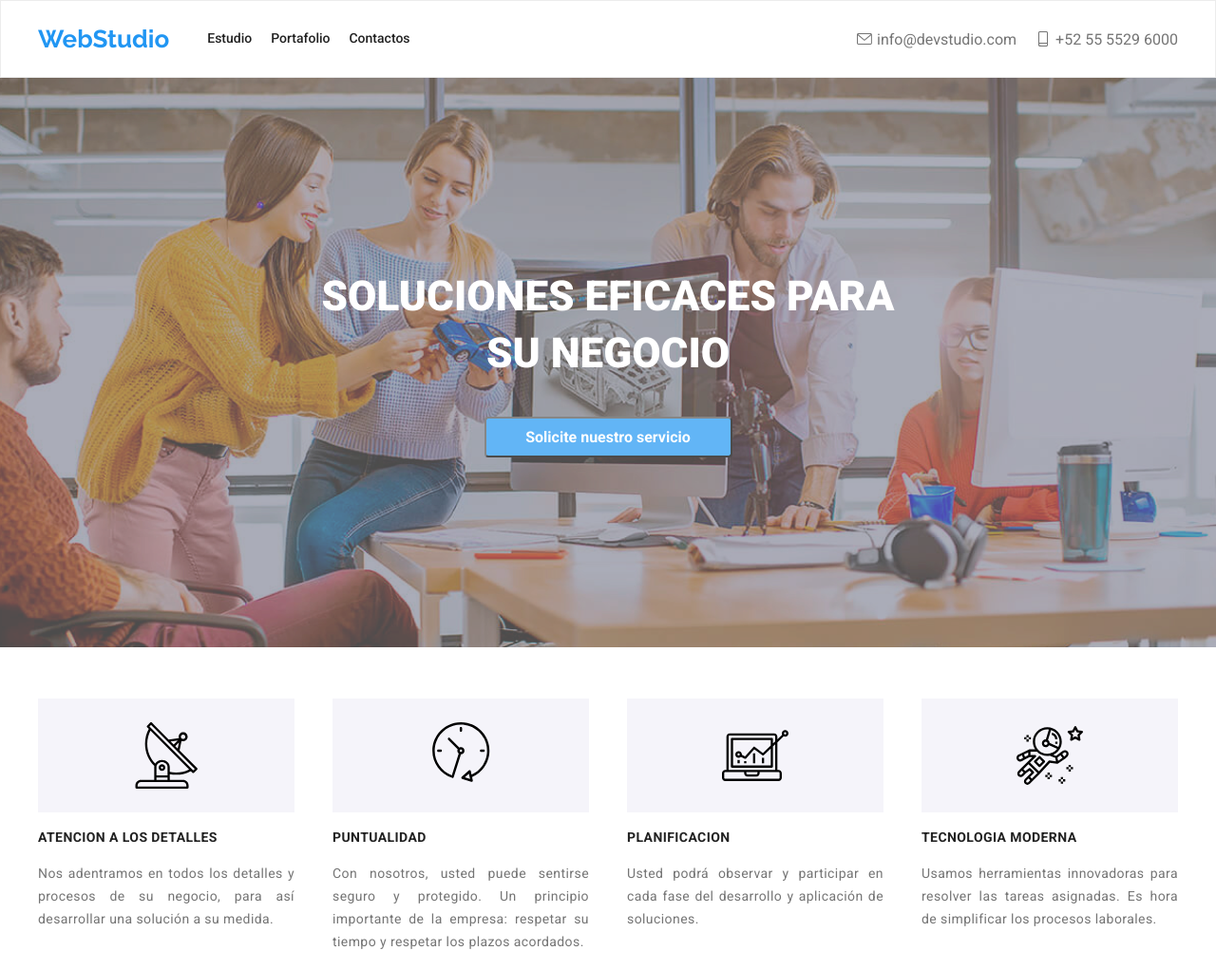
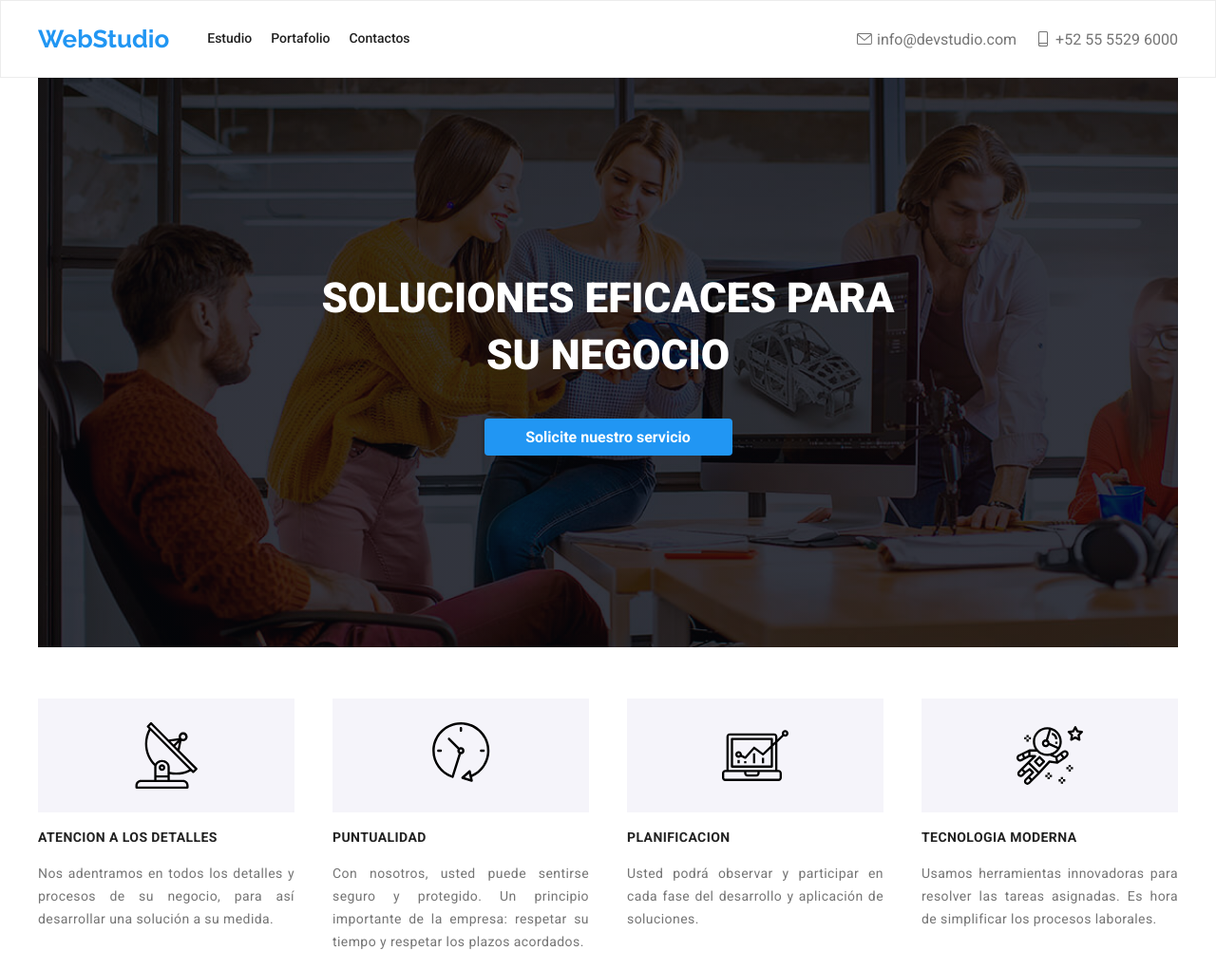
Before and after one commit to colave77/goit-markup-hw-04, a plain HTML site: page index.html in a window 1280 px wide. Shown: the top 1021 px of the page at 95% size. Drawn offline with Linux system fonts and the light colour scheme.

Commit message:
Work 4 finish

```diff
--- a/css/styles.css
+++ b/css/styles.css
@@ -116,15 +116,15 @@ h4 {margin: 0px;}
 }
 
 .title-section {
-    background: url(./font-image.png) no-repeat;
-    opacity: 0.7;
+    background-image: linear-gradient(rgba(5, 7, 12, 0.65), rgba(5, 7, 12, 0.65)), url(../images/font-image.png);
+    background-size: cover;
+    background-repeat: no-repeat;
     display: flex;
     flex-direction: column;
     justify-content: center;
     align-items: center;
     height: 600px;
-    background-position: center;
-}
+    }
 
 .title-big {
     color: var(--white-color);
@@ -167,6 +167,7 @@ h4 {margin: 0px;}
     background-color: var(--blue-color);
     color: var(--white-color);
     border-radius: 4px;
+    border: none;
     font-family: "roboto";
     font-size: 16px;
     font-weight: 700;
--- a/index.html
+++ b/index.html
@@ -60,7 +60,7 @@
     </header>
     <!-- Sección 1 para estructurar la primera parte del cuerpo de la pagina, donde se establece el titulo mas grande a ser usado -->
     <main>
-      <section class="title-section">
+      <section class="container title-section">
         <div class="container">
           <h1 class="title-big">
             SOLUCIONES EFICACES PARA <br />
```
Also changed, not shown: images/font-image.png (renamed from css/font-image.png).
